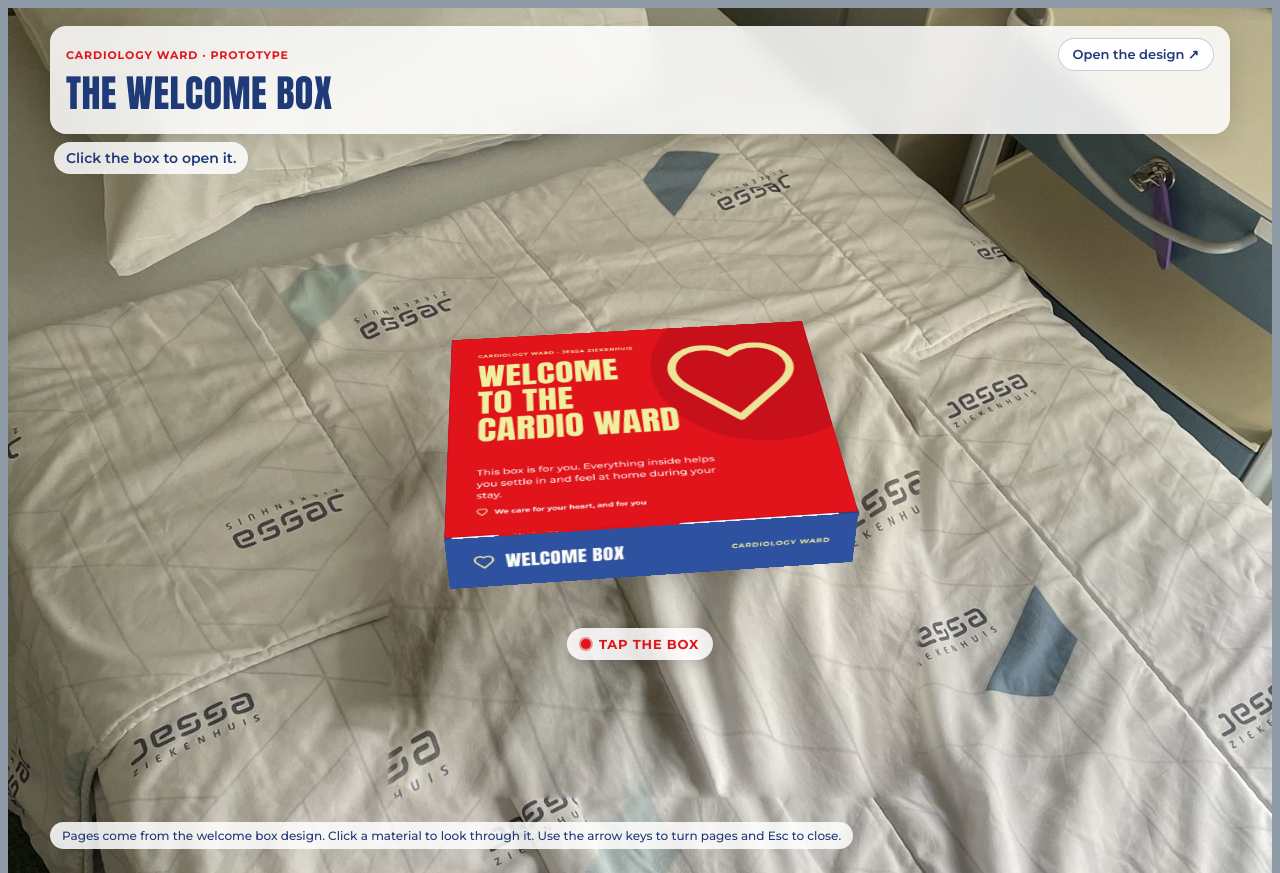
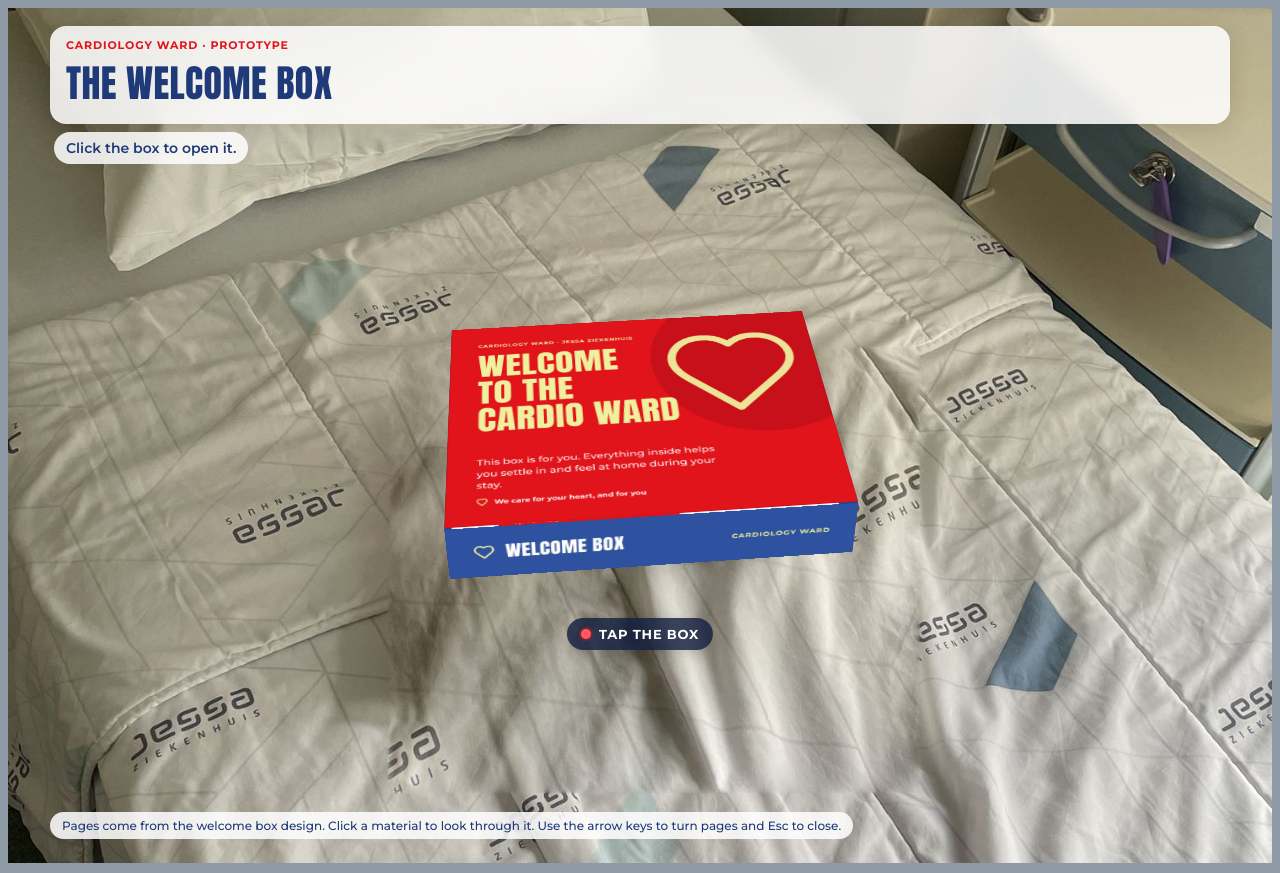
Before and after one commit to Honglyoeng/welcome-box-prototype, a plain HTML site: page index.html in a window 1280 px wide. Drawn offline with Linux system fonts and the light colour scheme.

Commit message:
Remove design link and make the tap hint white
Co-Authored-By: Claude Opus 5.5 <noreply@anthropic.com>
Claude-Session: https://claude.ai/code/session_01HyDvwFtMxTpctGzVKAZtR8

```diff
--- a/index.html
+++ b/index.html
@@ -64,8 +64,8 @@ h1{margin:0;font-family:var(--display);font-weight:400;font-size:clamp(26px,4vw,
 .lid .out{background-image:url(img/box-lid.jpg);box-shadow:inset 0 0 0 1px rgba(0,0,0,.08)}
 .lid .in{transform:rotateY(180deg);background:#fff}
 .lid .in i{position:absolute;left:50%;top:50%;width:75%;height:133.33%;transform:translate(-50%,-50%) rotate(-90deg);background:url(img/box-inside.jpg) center/100% 100%}
-.tap{position:absolute;left:50%;top:calc(46% + 160px);transform:translateX(-50%);font-size:13px;font-weight:700;letter-spacing:.06em;text-transform:uppercase;color:var(--red);background:var(--panel);padding:8px 14px;border-radius:999px;box-shadow:0 4px 14px rgba(0,0,0,.15);display:flex;gap:8px;align-items:center;transition:opacity .3s;white-space:nowrap}
-.tap::before{content:"";width:10px;height:10px;border-radius:50%;background:var(--red);animation:pulse 1.6s infinite}
+.tap{position:absolute;left:50%;top:calc(46% + 160px);transform:translateX(-50%);font-size:13px;font-weight:700;letter-spacing:.06em;text-transform:uppercase;color:#fff;background:rgba(20,32,64,.82);padding:8px 14px;border-radius:999px;box-shadow:0 4px 14px rgba(0,0,0,.15);display:flex;gap:8px;align-items:center;transition:opacity .3s;white-space:nowrap}
+.tap::before{content:"";width:10px;height:10px;border-radius:50%;background:#ff5a5f;animation:pulse 1.6s infinite}
 @keyframes pulse{0%{box-shadow:0 0 0 0 rgba(226,20,27,.5)}100%{box-shadow:0 0 0 14px rgba(226,20,27,0)}}
 .open .tap{opacity:0;pointer-events:none}
 
@@ -139,7 +139,6 @@ h1{margin:0;font-family:var(--display);font-weight:400;font-size:clamp(26px,4vw,
 </head>
 <body>
 
-
 <div class="wrap">
   <header>
     <div class="brand">
@@ -148,7 +147,6 @@ h1{margin:0;font-family:var(--display);font-weight:400;font-size:clamp(26px,4vw,
     </div>
     <div class="links">
       <button class="btn" id="reset" hidden>Put everything back</button>
-      <a class="btn" href="https://claude.ai/artifact/DHd2Xve7zopzy9xHSJPAf2" target="_blank" rel="noopener">Open the design ↗</a>
     </div>
   </header>
   <p class="hint"><span id="hint">Click the box to open it.</span></p>
```
